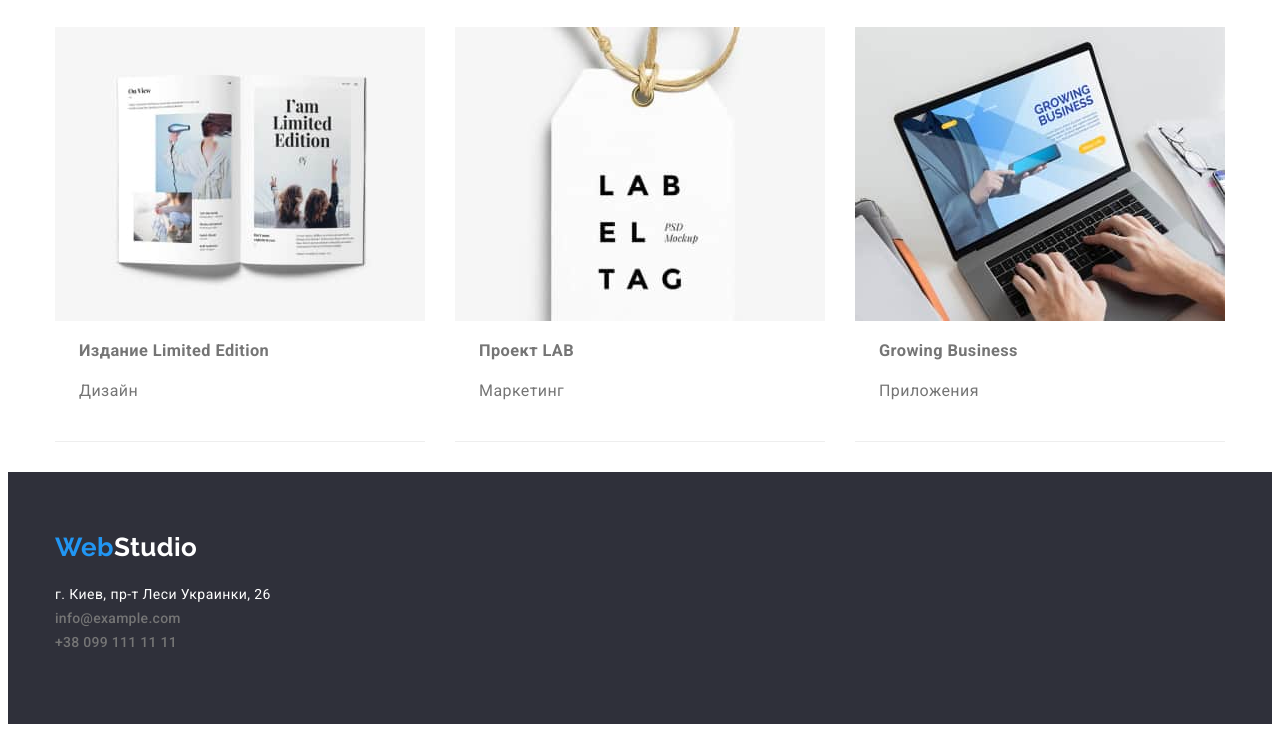
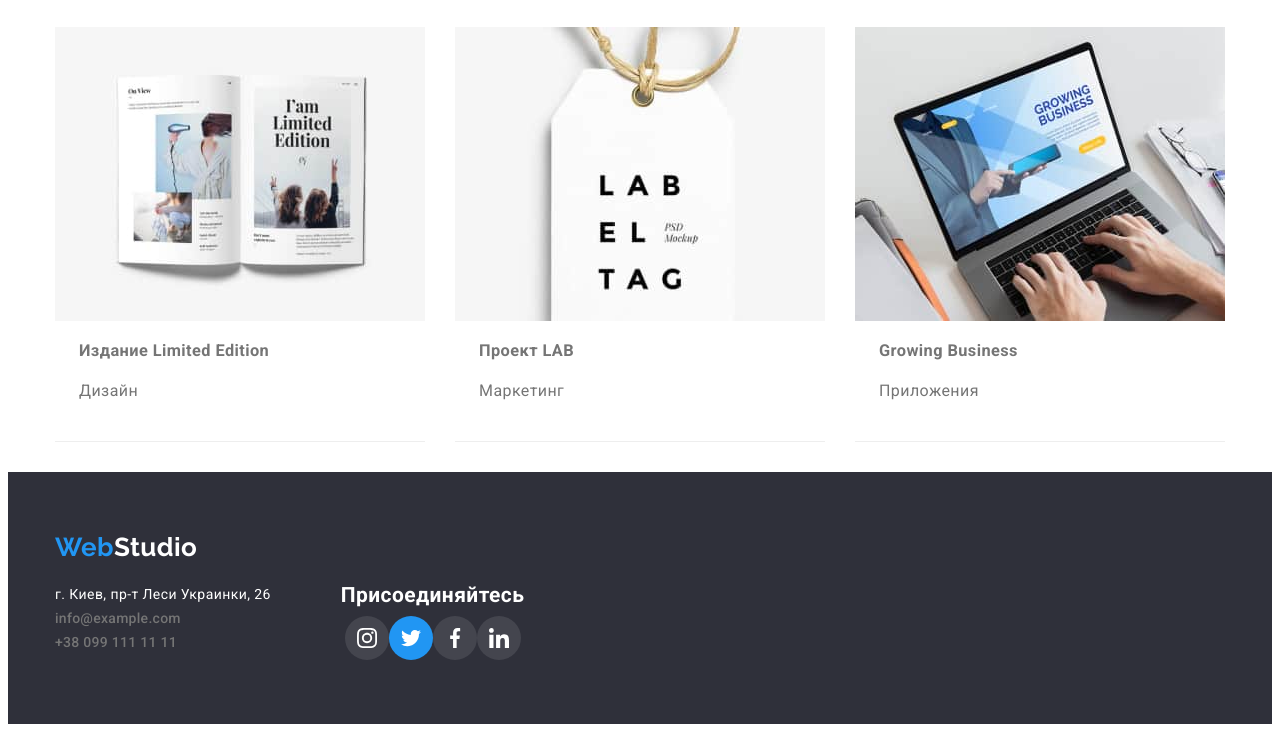
Before and after one commit to PnkaPWNZ/goit-markup-hw-04, a plain HTML site: page portfolio.html in a window 1280 px wide. Shown: the part 1134-1870 px from the top of the page. Drawn offline with Linux system fonts and the light colour scheme.

Commit message:
some fix

```diff
--- a/css/styles.css
+++ b/css/styles.css
@@ -175,9 +175,11 @@ line-height: 1.14px;
 letter-spacing: 0.02em;
     color: var(--title-text-color)
 
-
 }
 
+.studio:hover {
+    color:var(--accent-color)
+}
 
 .link {
     font-weight: 500;
--- a/portfolio.html
+++ b/portfolio.html
@@ -18,14 +18,30 @@
     <nav class="nav">
       <a href="./index.html" class="logo "><span class="logosecondclr">Web</span>Studio</a>
       <ul class="site-nav">
-        <li class="item" ><a class="studio" href="./index.html">Студия</a></li>
+        <li class="item" ><a class="studio " href="./index.html">Студия</a></li>
         <li class="item" ><a class="current" href="./portfolio.html">Портфолио</a></li>
         <li class="item" ><a class="link" href="#">Контакты</a></li>
       </ul>
     </nav>
+
     <ul class="contacts">
-      <li class="item"><a class="mail link" href="mailto:info@devstudio.com">info@devstudio.com</a></li>
-      <li class="item"><a class="phone link" href="tel:+380961111111">+38 096 111 11 11</a></li>
+
+      <li class="item "><a class="mail link" href="mailto:info@devstudio.com">
+        <svg class="contacts-icon" width="16" height="12">
+          <use href="/images/icons.svg#icon-mail">
+          </use>
+        </svg>
+
+        info@devstudio.com</a>
+      </li>
+
+      <li class="item"><a class="phone link" href="tel:+380961111111">
+        <svg class="contacts-icon" width="10" height="16">
+          <use href="/images/icons.svg#icon-tel">
+          </use>
+        </svg>
+
+        +38 096 111 11 11</a></li>
     </ul>
   </div>
   </header>
@@ -154,14 +170,50 @@
 
 
 <footer class="footer">
+
   <div class="container">
     <a href="./index.html" class="logo-footer"><span class="logosecondclr">Web</span>Studio</a>
     <address class="contacts">
       <ul>
-      <li><a class="map-link" href="https://goo.gl/maps/piqngm7oDQpEDh6u6" target="_blank" rel="noopener nofollow noreferrer">г. Киев, пр-т Леси Украинки, 26</a></li>
+        <li><a class="map-link" href="https://goo.gl/maps/piqngm7oDQpEDh6u6" target="_blank"
+            rel="noopener nofollow noreferrer">г. Киев, пр-т Леси Украинки, 26</a></li>
         <li><a class="footer-contacts link" href="mailto:info@devstudio.com"> info@example.com </a></li>
-      <li><a  class="footer-contacts link" href="tel:+380961111111"> +38 099 111 11 11 </a></li>
+        <li><a class="footer-contacts link" href="tel:+380961111111"> +38 099 111 11 11 </a></li>
       </ul>
+      <div class="join-us">
+        <h2 class="footer-icon-title">Присоединяйтесь</h2>
+        <ul class="footer-social-list">
+          <li class="footer-social-item">
+            <a class="footer-social-link" href="#" >
+              <svg class="footer-socials-icon" width="20" height="20">
+                <use href="./images/icons.svg#icon-instagram"></use>
+              </svg>
+            </a>
+          </li>
+          <li class="footer-social-item ">
+            <a class="footer-social-link footer-second-color" href="#" >
+              <svg class="footer-socials-icon" width="20" height="20">
+                <use href="./images/icons.svg#icon-twitter"></use>
+              </svg>
+            </a>
+          </li>
+          <li class="footer-social-item">
+            <a class="footer-social-link" href="#" >
+              <svg class="footer-socials-icon" width="20" height="20">
+                <use href="./images/icons.svg#icon-facebook"></use>
+              </svg>
+            </a>
+          </li>
+          <li class="footer-social-item">
+            <a class="footer-social-link" href="#" >
+              <svg class="footer-socials-icon" width="20" height="20">
+                <use href="./images/icons.svg#icon-linkedin"></use>
+              </svg>
+            </a>
+          </li>
+        </ul>
+      </div>
+
     </address>
   </div>
 </footer>
```
Lines whose indentation alone changed are shown as unchanged.
